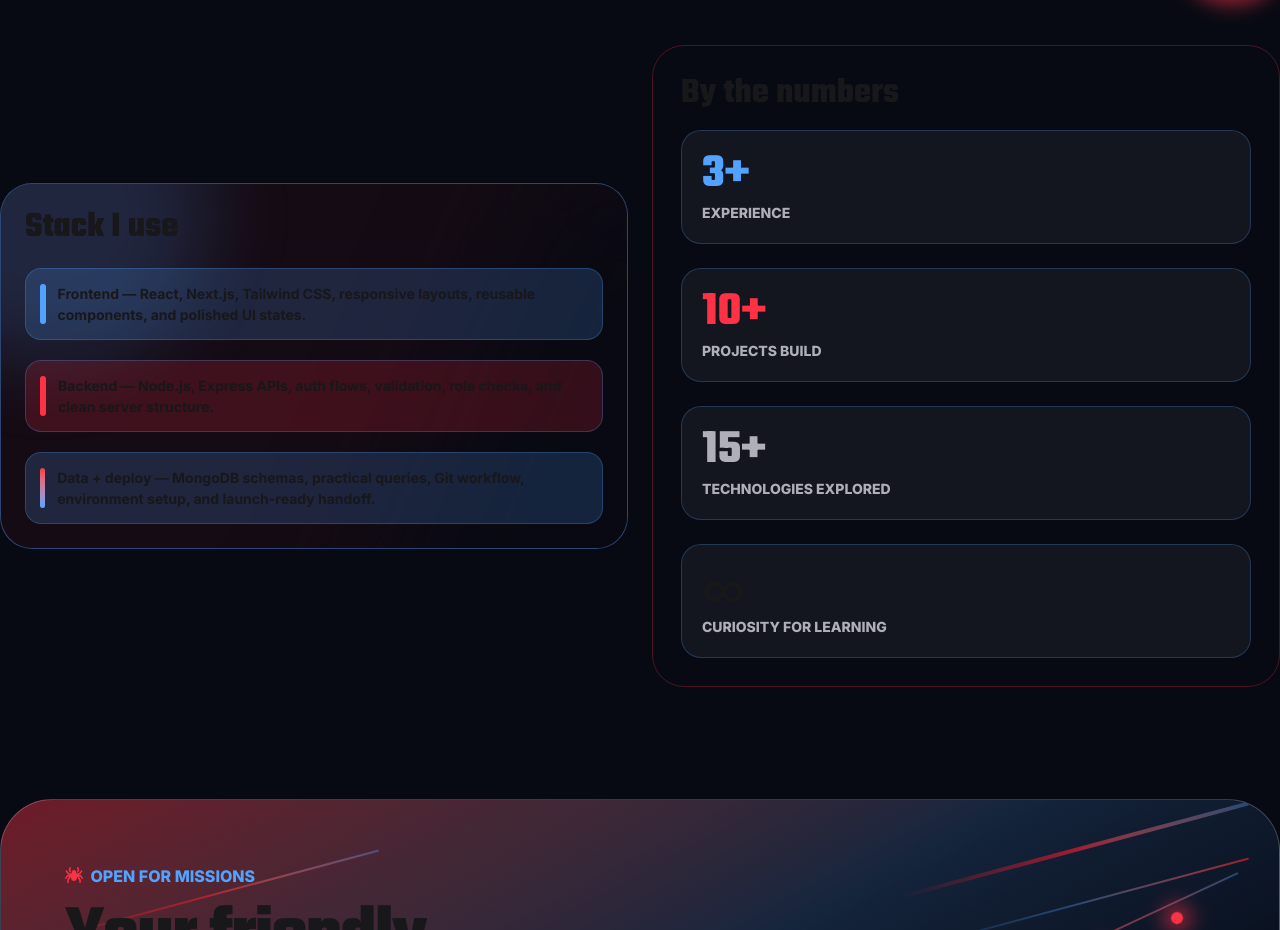
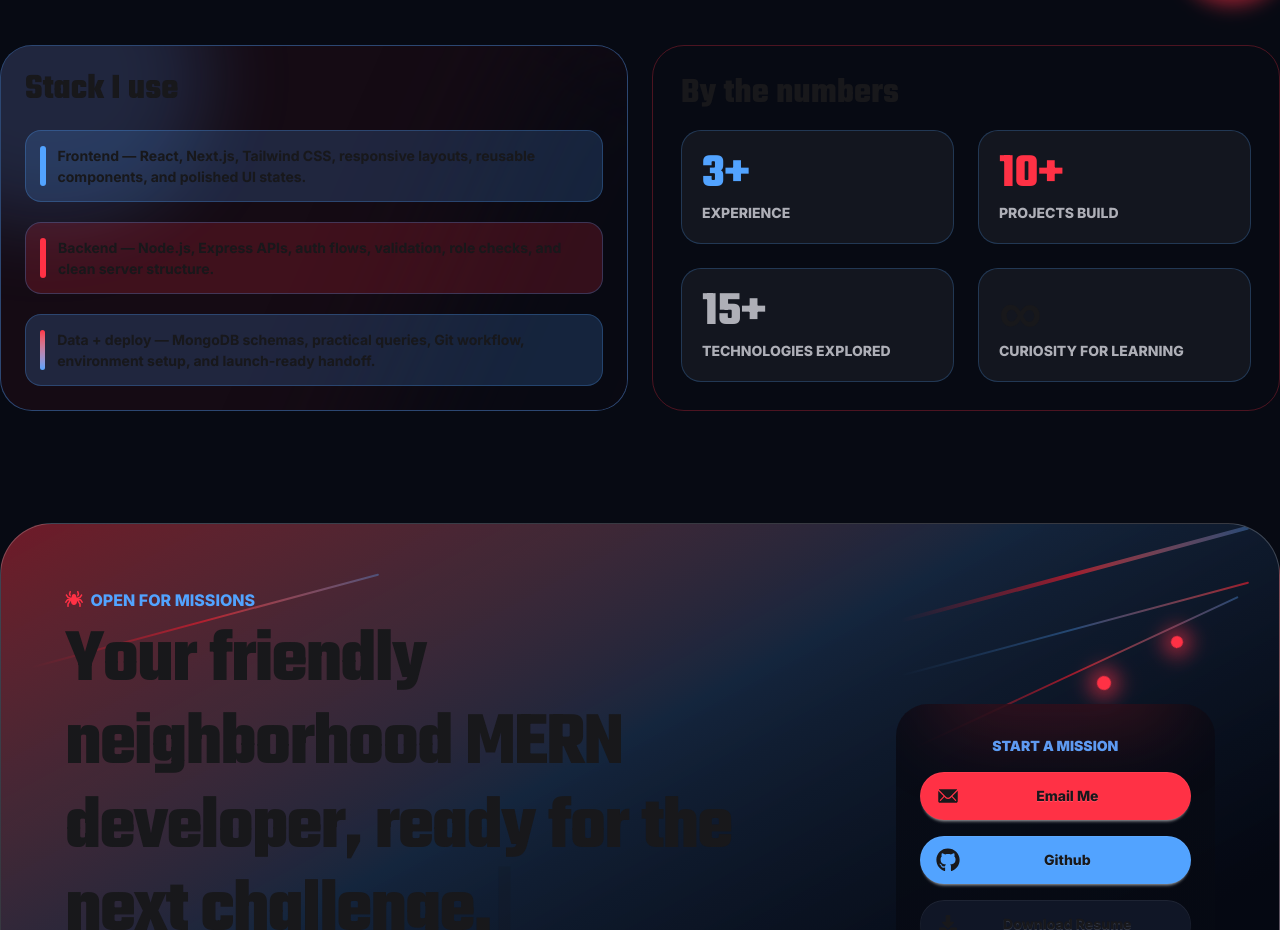
Before and after one commit to Mejerab/portfolio, a React (Vite) app: page / in a window 1280 px wide. Shown: the part 3826-4756 px from the top of the page. Built offline with nearby package versions, Linux system fonts and the light colour scheme; grey boxes are pictures that could not be loaded.

Commit message:
Update About.jsx

```diff
--- a/src/Pages/Home/About.jsx
+++ b/src/Pages/Home/About.jsx
@@ -27,7 +27,7 @@ const About = () => {
                 </div>
                 <div className="border border-[#FF314547] rounded-4xl lg:w-1/2 w-full p-7 space-y-4">
                     <h3 className="teko font-bold text-4xl">By the numbers</h3>
-                    <div className="grid  gap-6">
+                    <div className="grid grid-cols-2 gap-6">
                         <div className="bg-[#FFFFFF0D] border border-[#52A3FF3D] rounded-[20px] p-5">
                             <h4 className="teko font-bold text-5xl mb-1 blue">
                                 <CountUp
```
